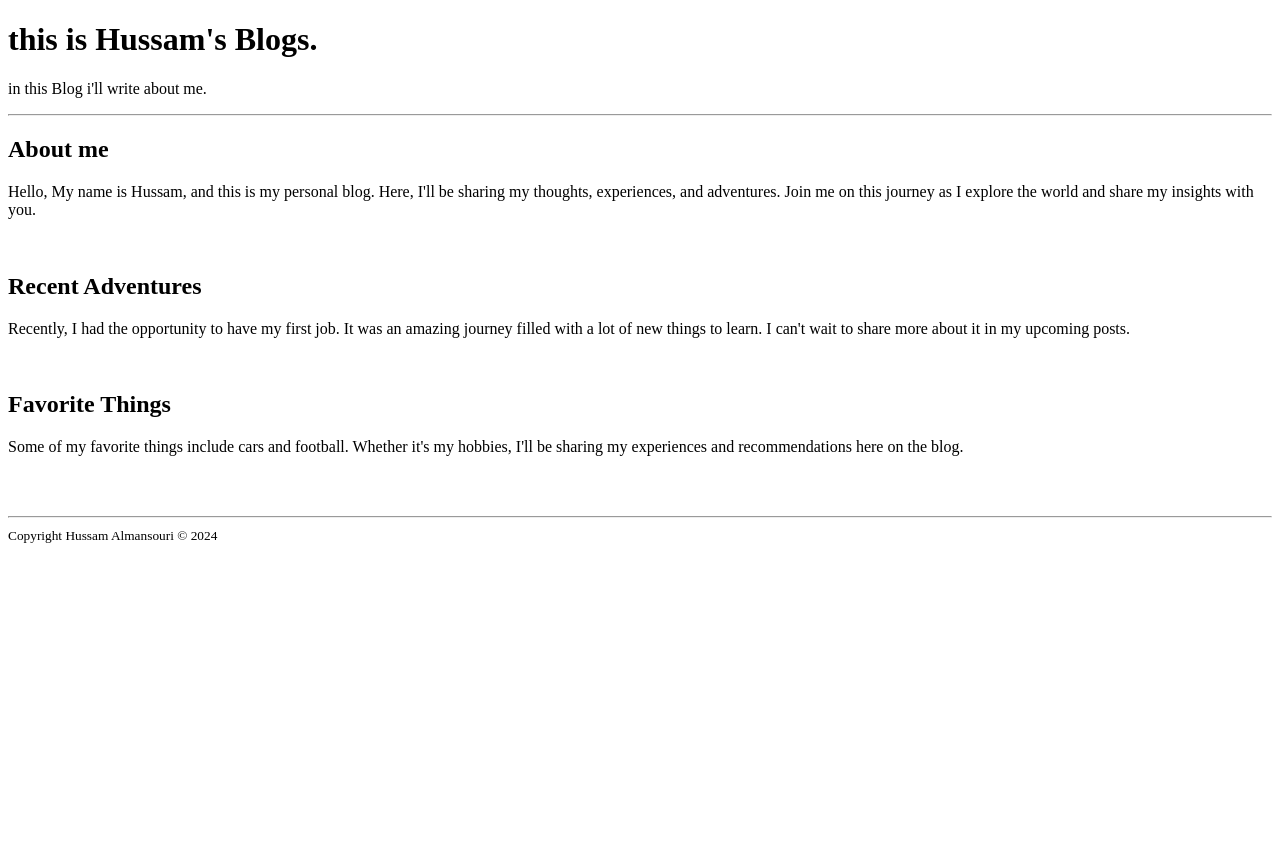
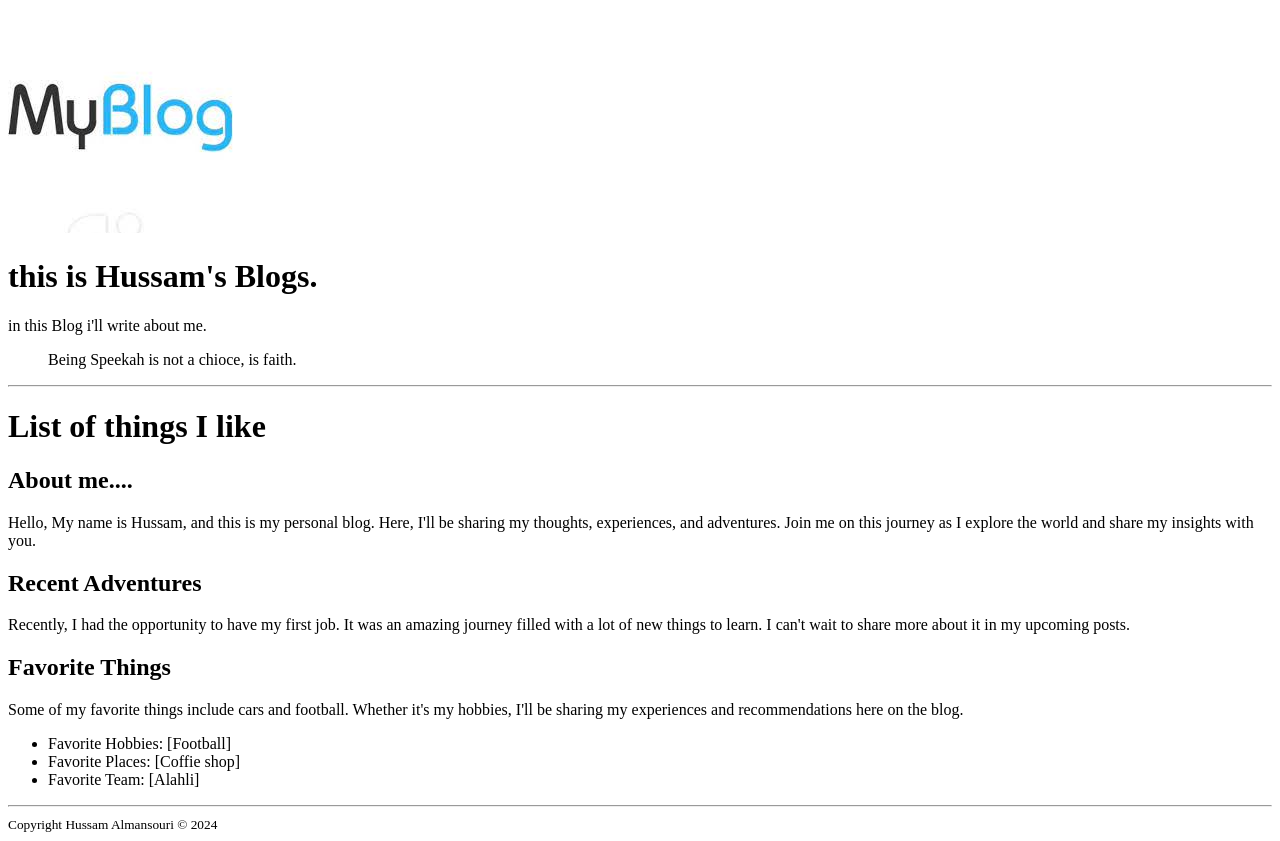
Before and after one commit to ReemM2/myproject, a plain HTML site: page hussam.html in a window 1280 px wide. Before the commit the page ends 800 px from the top, so only its background shows below. Drawn offline with Linux system fonts and the light colour scheme.

Commit message:
new blog

```diff
--- a/hussam.html
+++ b/hussam.html
@@ -1,5 +1,6 @@
 <!DOCTYPE html>
 <html lang="en">
+
 <head>
   <meta charset="UTF-8">
   <meta name="viewport" content="width=device-width, initial-scale=1.0">
@@ -7,30 +8,45 @@
     Hussam's Blog
   </title>
 </head>
+
 <body>
+
+  <img src="my_blog.jpeg" alt="">
   <h1>this is Hussam's Blogs.</h1>
+
   <p>in this Blog i'll write about me.</p>
+  <blockquote>Being Speekah is not a chioce, is faith.</blockquote>
+
   <hr>
 
-       <h2>About me</h2>
+  <h1>List of things I like</h1>
+
+
+  <h2>About me....</h2>
   <p>Hello, My name is Hussam, and this is my personal blog. Here, I'll be sharing my thoughts,
     experiences, and adventures. Join me on this journey as I explore the world and share my insights with
     you.</p>
-        <br>
 
   <h2>Recent Adventures</h2>
 
   <p>Recently, I had the opportunity to have my first job. It was an amazing
     journey filled with a lot of new things to learn. I can't wait to share more about it
     in my upcoming posts.</p>
-        <br>
+
+
 
   <h2>Favorite Things</h2>
 
   <p>Some of my favorite things include cars and football. Whether it's
     my hobbies, I'll be sharing my experiences and recommendations here on
     the blog.</p>
-<br><br>
+
+    <ul>
+      <li>Favorite Hobbies: [Football]</li>
+      <li>Favorite Places: [Coffie shop]</li>
+      <li>Favorite Team: [Alahli]</li>
+  </ul>
+
   <hr>
   <small>Copyright Hussam Almansouri &copy; 2024</small>
 
@@ -40,4 +56,5 @@
 
 
 </body>
+
 </html>
```
Also changed, not shown: my_blog.jpeg (added). Lines whose indentation alone changed are shown as unchanged.
